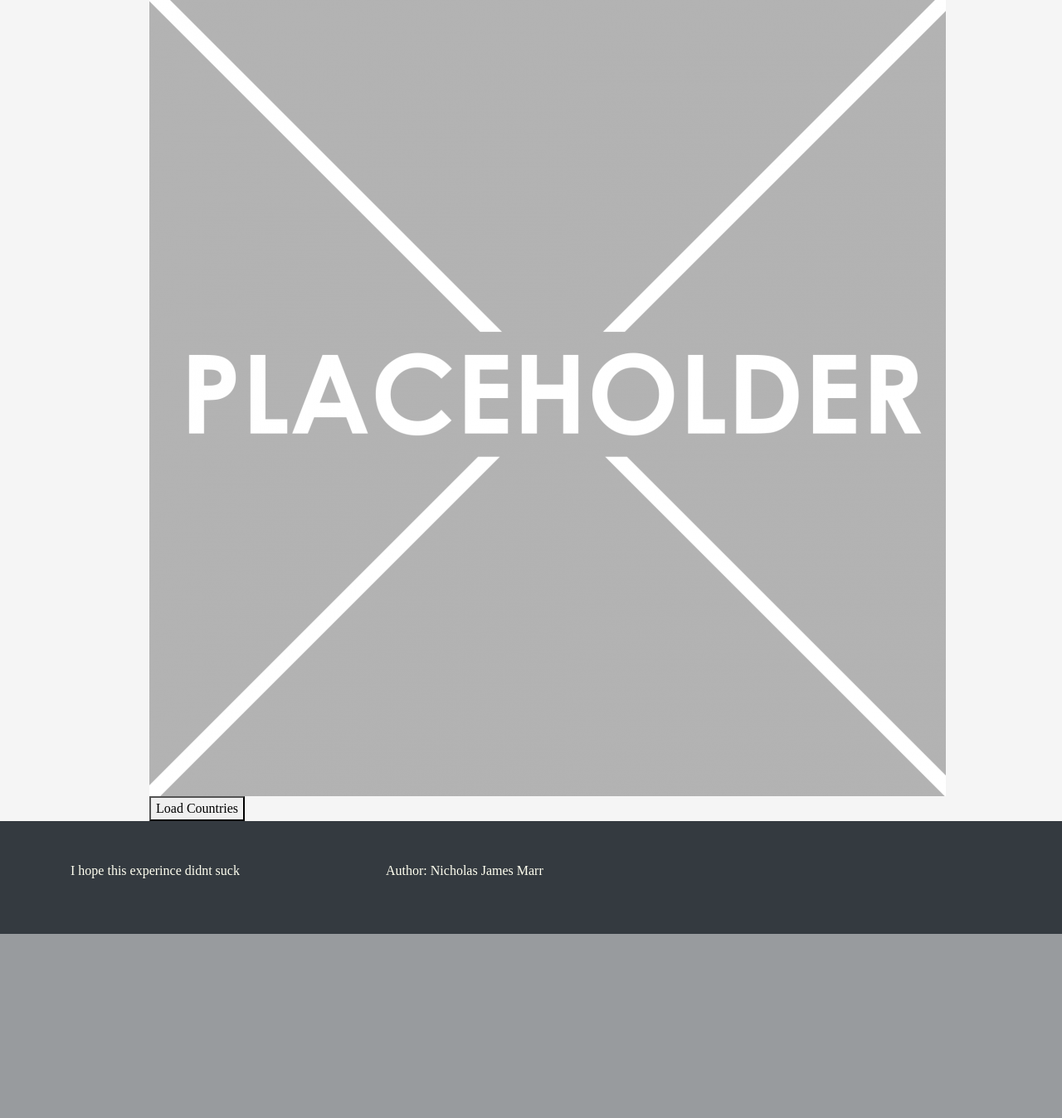
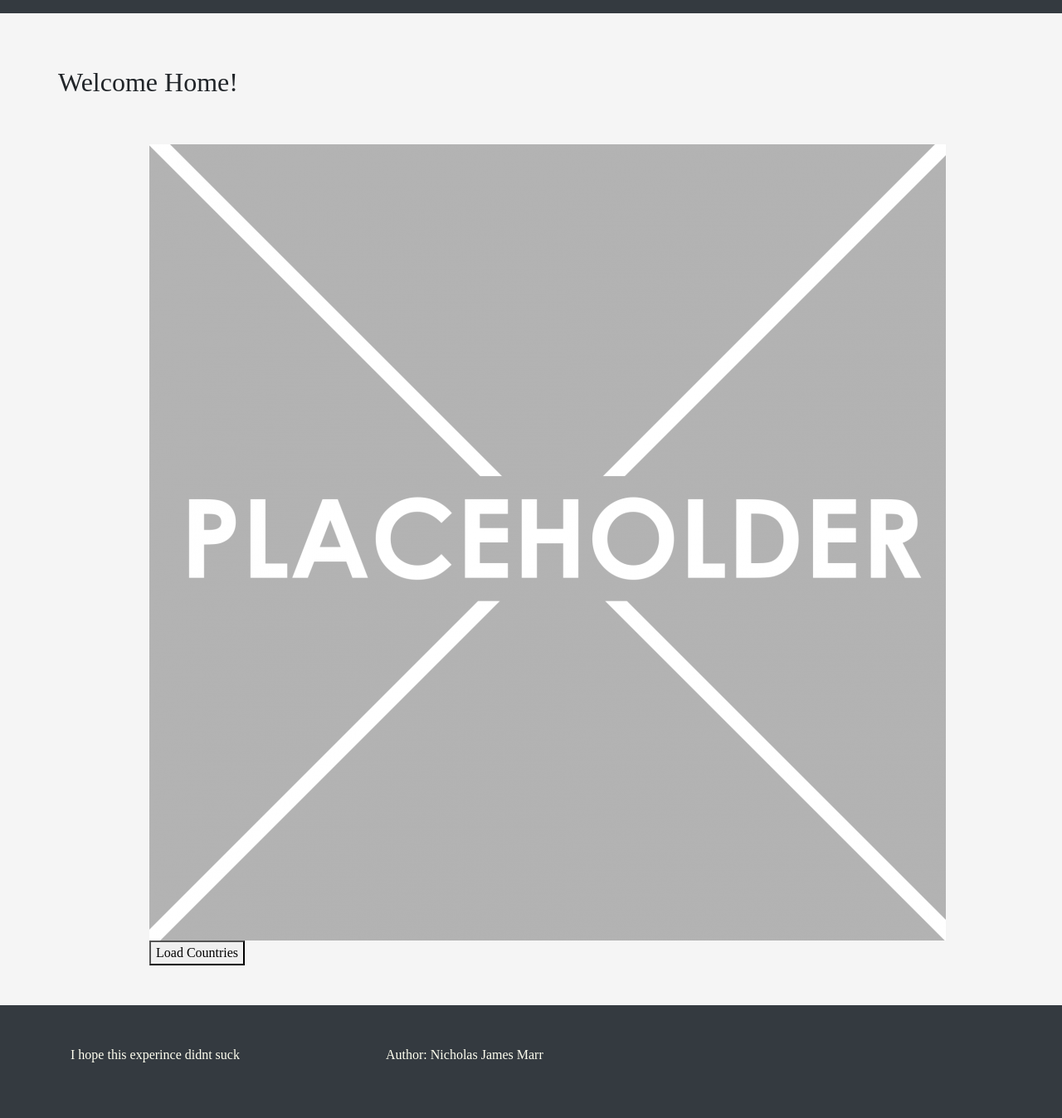
Before and after one commit to Marrnj2/Web3, a Flask app: page / in a window 1280 px wide. Shown: the part 856-2204 px from the top of the page at 83% size. Before the commit the page ends 1982 px from the top, so only its background shows below. Run offline with Flask 2, Linux system fonts and the light colour scheme; parts of the project's set-up code (start-up, migrations or seed data) failed here and were passed over; some libraries are stand-ins or nearby versions.

```diff
--- a/app.py
+++ b/app.py
@@ -176,9 +176,9 @@ def saveCountry(name):
             country.save()
             return 'Success',201
 
-#if __name__ =="__main__":
-#    app.run(debug=True, port=8080)
+if __name__ =="__main__":
+    app.run(debug=True, port=8080)
 
 
-if __name__ =="__main__":
-    app.run(host='0.0.0.0', port=80)
+#if __name__ =="__main__":
+#    app.run(host='0.0.0.0', port=80)
--- a/templates/index.html
+++ b/templates/index.html
@@ -14,8 +14,18 @@
 </div>
 {% endblock %}
 {% block content %}
+<div class="bg-dark pt-3"></div>
 
 <div class="container">
+    <div class="pt-3"></div>
+
+    <div class="row pt-5 ">
+        <div class="d-flex justify-content-center">
+            <h2>Welcome Home!</h2>
+        </div>
+    </div>
+    <div class="pt-5"></div>
+
     <div class="row">
 
         <div class="col-1">
@@ -27,6 +37,8 @@
         <div class="col-1">
         </div>
     </div>
+    <div class="pt-5"></div>
+
 </div>
 <script src="static/js/main.js"></script>
 {% endblock %}
```
